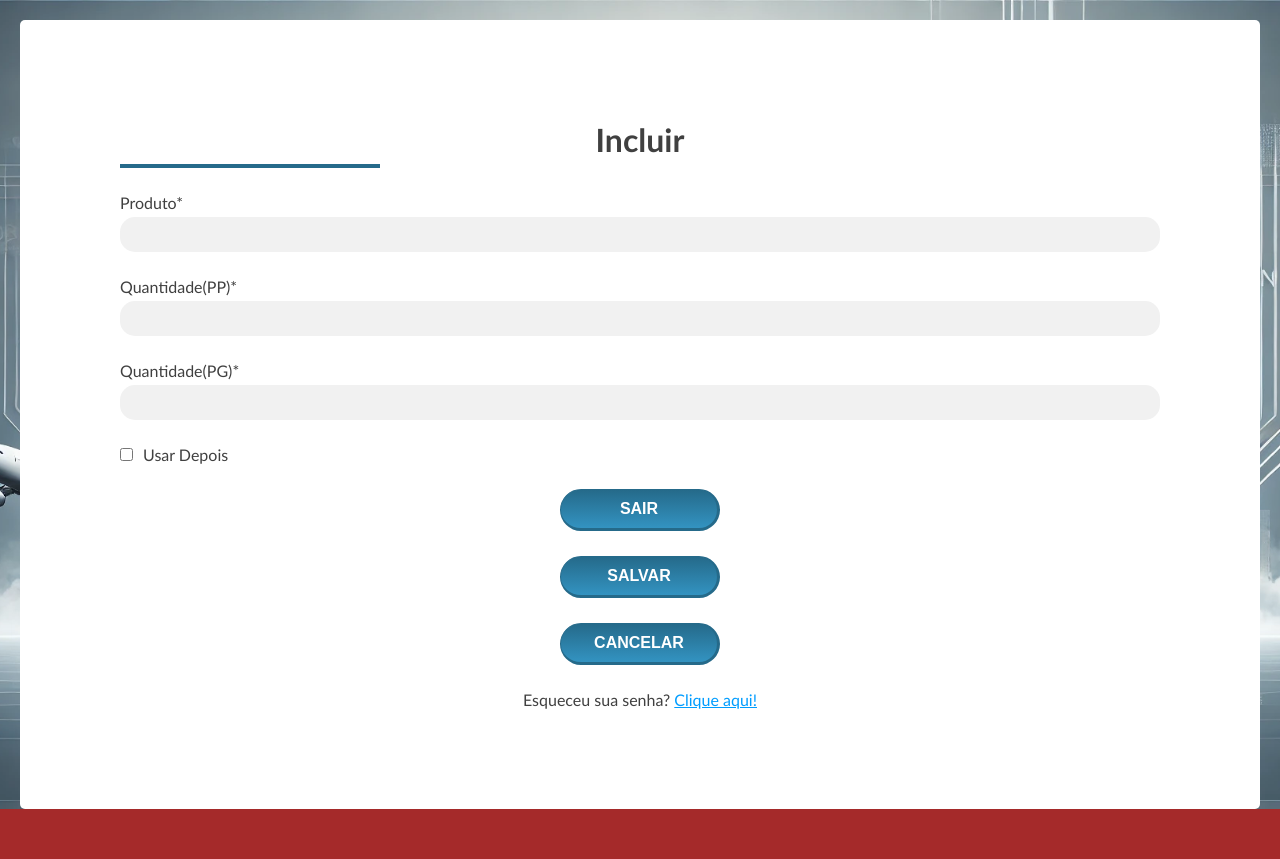
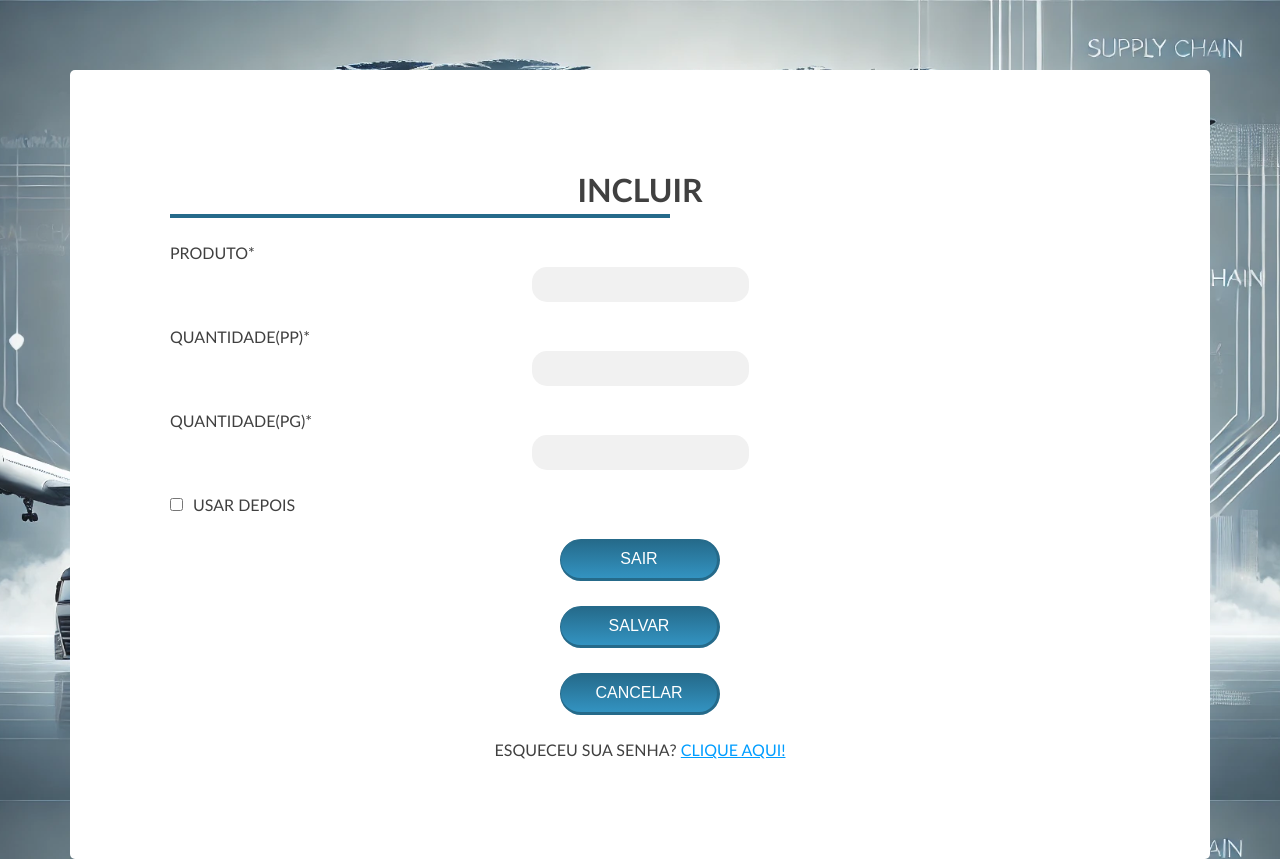
Before and after one commit to HelioGomesz/Simulador-de-Embarque, a plain HTML site: page PagConfig/Config.html in a window 1280 px wide. Before the commit the page ends 809 px from the top, so only its background shows below. Drawn offline with Linux system fonts and the light colour scheme.

Commit message:
Modify: Ajuste da página de config

```diff
--- a/PagConfig/Config.css
+++ b/PagConfig/Config.css
@@ -16,8 +16,8 @@
     align-items: center;        /*Centralizar a caixa */
     background-image: url(Plano\ de\ fundo\ pagweb.png.webp);      /*Carregar a imagem de fundo */
     background-size: cover;       /* Posição da imagem preencher o espaço disponivel*/
-    background-position: 50%;     /* posicionamento da imagem*/
-    padding: 20px;                /* espaçamento do elemento na pagina*/
+    background-position: 60%;     /* posicionamento da imagem*/
+    padding: 70px;                /* espaçamento do elemento na pagina*/
   }
 
   form {
@@ -25,6 +25,8 @@
     background-color: white; /*Cor de fundo do form */
     padding: 100px;       /*Espaçamento do form igualmente*/
     border-radius: 5px;  /*Curvar os cantos do form*/
+    text-transform: uppercase;
+
 
     /* flex container */
     display: flex;
@@ -50,7 +52,7 @@
     border-bottom-width: 3px;         /* Largura debaixo do botão*/
     font-size: 16px;                  /* Tamanho da fonte*/
     color: white;                   /* Cor da fonte*/
-    font-weight: 700;                 /* Peso da fonte/Negrito*/
+    font-weight: 700px;                 /* Peso da fonte/Negrito*/
     text-transform: uppercase;        /* fonte maiusculo*/
   }
 
@@ -60,6 +62,7 @@
     border-radius: 15px;            /* Arredondar os cantos*/
     border: none;                   /* Sem borda*/
     background-color: #f1f1f1;    /* cor de fundo da caixa de input*/
+    align-self: center;
   }
 
   a {     /* Ancora de link*/
@@ -70,7 +73,7 @@
   .barra-horizontal {
     background-color: #256a8a;  /*Cor da barra */
     height: 4px;    /*altura da barra */
-    width: 260px;   /*Tamanho da barra */
+    width: 500px;   /*Tamanho da barra */
   }
 
   .campo-input {
```
